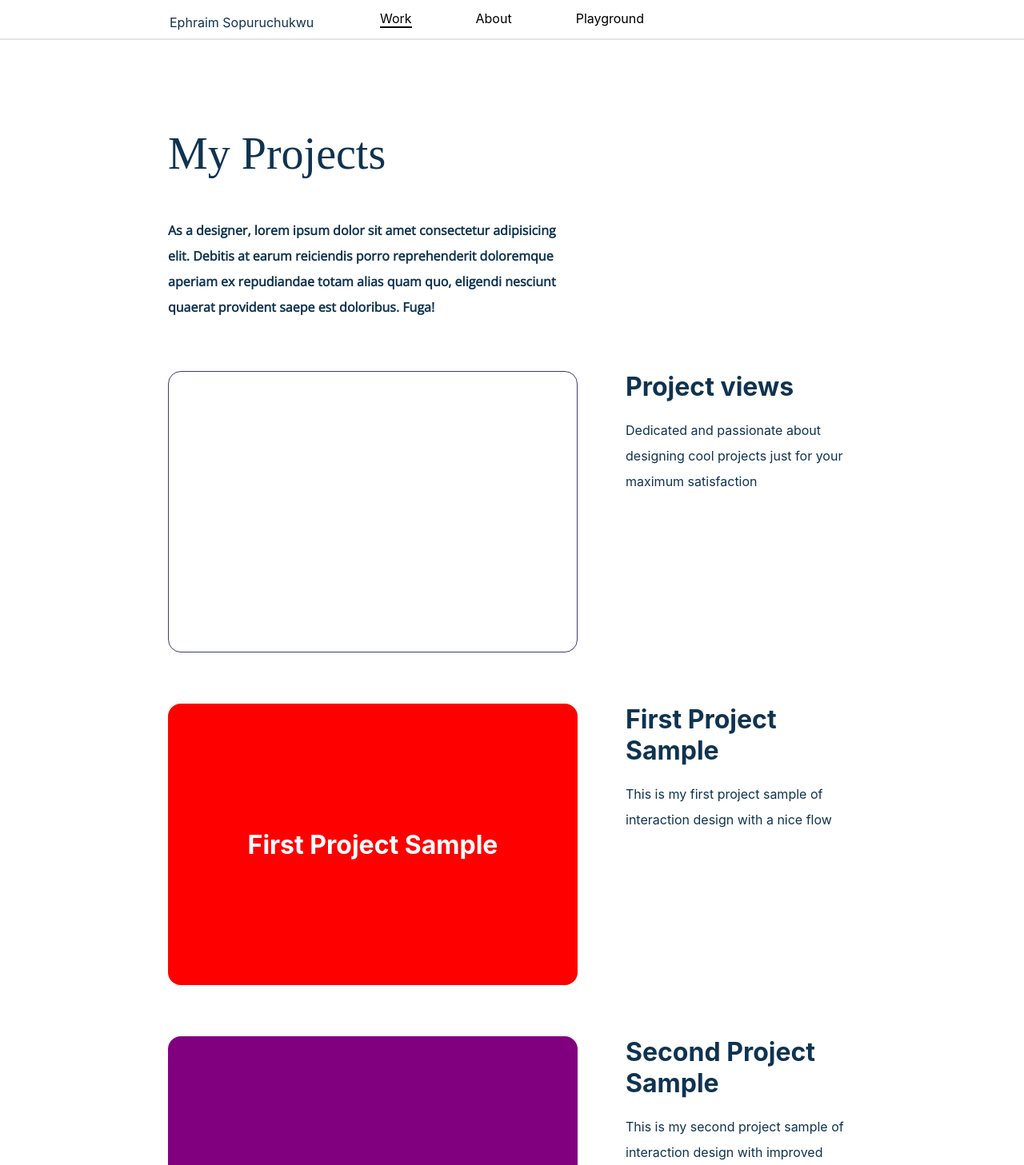
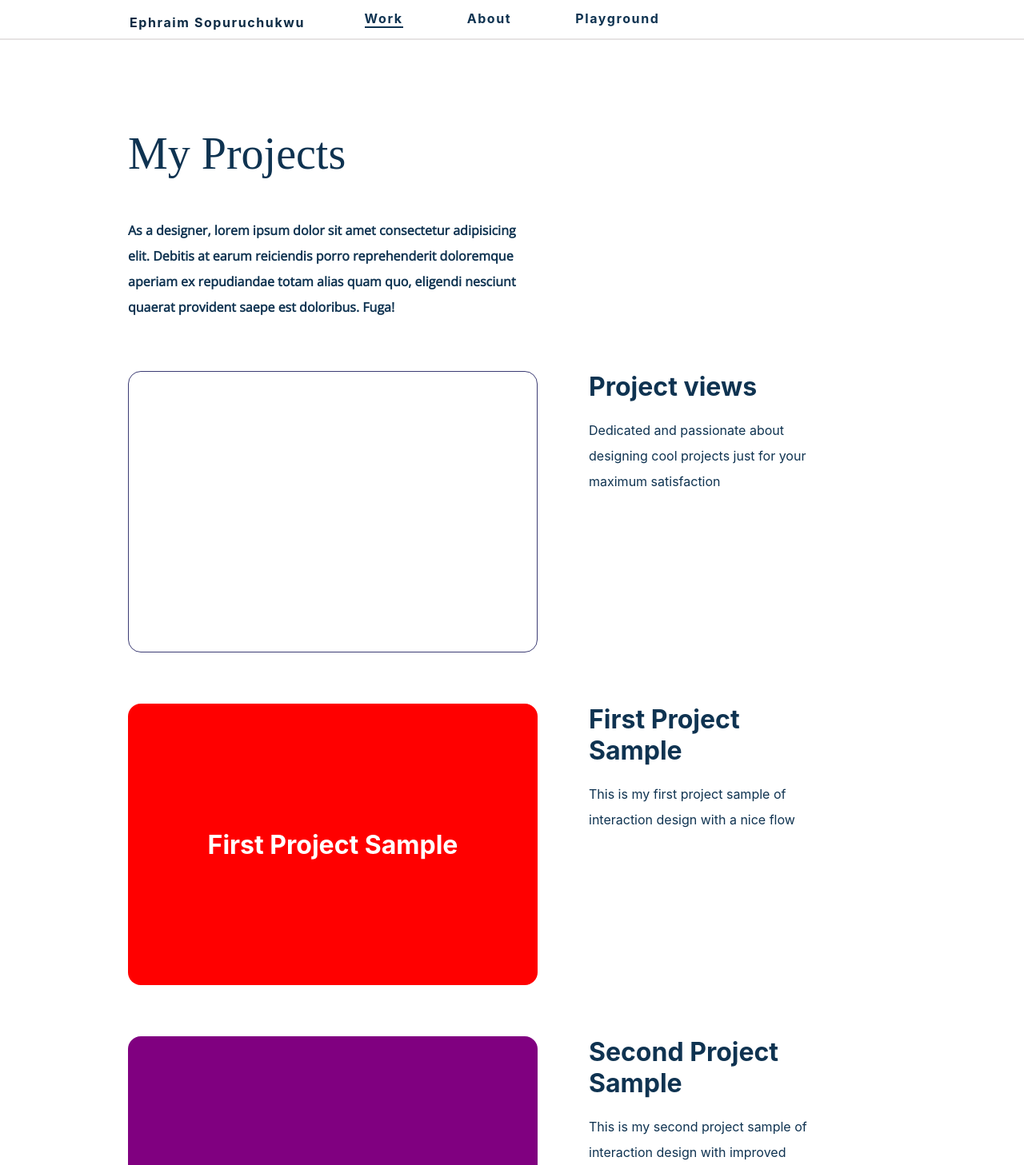
Before and after one commit to EECvision/animator, a React (Create React App) app: page /work in a window 1280 px wide. Shown: the top 1457 px of the page at 80% size. Built offline with nearby package versions, Linux system fonts and the light colour scheme; a web font is replaced by a local one.

Commit message:
update project section and logo color

```diff
--- a/src/components/flashbar/flashbar.component.jsx
+++ b/src/components/flashbar/flashbar.component.jsx
@@ -27,7 +27,7 @@ function FlashBar({ children }) {
         width: n.to([0, 1], [0, 100]).to(n => `${n.toFixed(2)}%`),
         height: '1.2rem',
         position: 'absolute',
-        background: 'rgb(240, 181, 55)'
+        background: '#4B9FE1'
       }} />
     </animated.div>
   )
--- a/src/components/link/link.module.css
+++ b/src/components/link/link.module.css
@@ -36,7 +36,7 @@
 }
 
 .link:hover .linkBg{
-  background:rgb(156, 184, 216);
+  background:rgb(105, 157, 216);
   padding: 1.5rem;
 }
 
@@ -45,3 +45,10 @@
   z-index: 1;
   color: white;
 }
+
+@media screen and (max-width: 425px){
+  .link:hover .linkBg{
+    background:rgb(156, 184, 216);
+    padding: 1.5rem;
+  }
+}
--- a/src/components/logo/logo.component.jsx
+++ b/src/components/logo/logo.component.jsx
@@ -25,8 +25,8 @@ const Logo = () => {
     transform: 'rotateY(0)',
     from: { transform: 'rotateX(125deg)' },
     config: { duration: 1500 },
-    reverse: flip,
-    reset: false,
+    // reverse: flip,
+    // reset: false,
   })
 
   const propsBottom = useSpring({
@@ -50,7 +50,7 @@ const Logo = () => {
       onMouseLeave={() => setFlip(false)}
       className={styles.logoContainer}
     >
-
+      <div className={styles.logoBackground}></div>
       <div className={styles.topWrapper}>
         <animated.div style={propsTop} className={styles.topContainer}>
           <div className={styles.top}>
--- a/src/components/logo/logo.module.css
+++ b/src/components/logo/logo.module.css
@@ -7,6 +7,15 @@
 .logoContainer {
   position: relative;
   right: -1rem;
+}
+
+.logoBackground {
+  width: 18rem;
+  height: 8rem;
+  background: rgb(114, 170, 233);
+  position: absolute;
+  top: -1rem;
+  left: -4rem;
 }
 
 .topWrapper {
@@ -25,7 +34,7 @@
 }
 
 .top {
-  background: teal;
+  background: #3778C2;
   width: 100%;
   height: 100%;
   display: flex;
@@ -92,7 +101,7 @@
   display: flex;
   align-items: center;
   justify-content: center;
-  background: teal;
+  background: #3778C2;
   width: 100%;
   height: 100%;
 }
@@ -118,7 +127,7 @@
   justify-content: center;
   width: 100%;
   height: 100%;
-  background: teal;
+  background: #3778C2;
 }
 
 .circleBottom {
@@ -160,7 +169,7 @@
   display: flex;
   align-items: center;
   justify-content: center;
-  background: teal;
+  background: #4B9FE1;
   border-radius: 0.3rem 1rem 3rem 0;
 }
 
@@ -177,7 +186,7 @@
   position: absolute;
   width: 0;
   height: 0;
-  border-bottom: 2.1rem solid teal;
+  border-bottom: 2.1rem solid #4B9FE1;
   border-left: 1.4rem solid transparent;
   left: -1.4rem;
   bottom: 0;
@@ -188,12 +197,20 @@
   width: 0;
   height: 0;
   border-right: 1.4rem solid transparent;
-  border-bottom: 2.1rem solid rgb(114, 170, 233);
+  border-bottom: 2.1rem solid #4B9FE1;
   left: 0;
   top: 0;
 }
 
 @media screen and (max-width: 425px) {
+  .logoContainer {
+    position: relative;
+    right: -1rem;
+    background: blue;
+    /* width: 100%; */
+    /* height: 12rem; */
+  }
+
   .topWrapper {
     width: 12rem;
     height: 1.5rem;
@@ -257,7 +274,7 @@
   }
 
   .triBottom {
-    border-bottom: 1.5rem solid teal;
+    border-bottom: 1.5rem solid #4B9FE1;
     border-left: 1rem solid transparent;
     left: -1rem;
   }
--- a/src/components/navbar/navbar/navbar.component.jsx
+++ b/src/components/navbar/navbar/navbar.component.jsx
@@ -147,7 +147,7 @@ function Navbar() {
           navlinks.map(({to, label, mark})=>(
             <Link key={to} to={`/${to}`} className={styles.link} >
               <div onMouseOver={()=>handleIn(mark)} onMouseLeave={()=>handleOut(mark)} onClick={()=>handleDraw({mId: mark, label: to})}>{label}</div>
-              <animated.div style={{width: props[mark].to(n=>`${n.toFixed(2)}%`) , height: '2px', background: 'black'}} />
+              <animated.div style={{width: props[mark].to(n=>`${n.toFixed(2)}%`) , height: '2px', background: 'rgb(15, 51, 81)'}} />
             </Link>
           ))
         }
--- a/src/components/navbar/navbar/navbar.module.css
+++ b/src/components/navbar/navbar/navbar.module.css
@@ -32,6 +32,10 @@
   color: black;
   font-size: 1rem;
   word-break: break-all;
+  font-weight: bold;
+  color: rgb(15, 51, 81);
+  letter-spacing: 0.1rem;
+
 }
 
 .link:last-child {
--- a/src/components/project/project.component.jsx
+++ b/src/components/project/project.component.jsx
@@ -1,14 +1,28 @@
 import styles from './project.module.css';
-import { animated } from 'react-spring';
+import { animated, useSpring, config } from 'react-spring';
+import { useState } from 'react';
 
 function Project({ id, name, description, image, props, viewId }) {
+  const [flip, setFlip] = useState(false);
+
+  const {o} = useSpring({
+    o: flip ? 1 : 0,
+    config: config.mollases,
+  });
 
   return (
     <animated.div
       className={styles.container}
       style={{ position: 'relative', bottom: props[id].to(i => `${i.toFixed(2)}rem`), marginBottom: id === 'd' ? 0 : null }}
     >
-      <div style={{ background: image }} className={styles.image}>{name}</div>
+      <div
+        onMouseOver={()=>{setFlip(true)}}
+        onMouseLeave={()=>{setFlip(false)}}
+        className={styles.imageContainer}
+      >
+        <animated.div style={{opacity: o.to([0, 1],[1, 0]).to(o => o.toFixed(2)), background: image }} className={styles.image}>{name}</animated.div>
+        <animated.div style={{opacity: o.to([0, 1],[0, 1]).to(o => o.toFixed(2))}} className={styles.imageOverlay}>{description}</animated.div>
+      </div>
       <div className={styles.text}>
         <h1>{name}</h1>
         <p>{description}</p>
--- a/src/components/project/project.module.css
+++ b/src/components/project/project.module.css
@@ -1,14 +1,44 @@
+* {
+  box-sizing: border-box;
+}
+
 .container {
   width: 100%;
   margin-bottom: 4rem;
   display: flex;
   align-items: flex-start;
-  justify-content: space-between;
+  justify-content: flex-start;
+}
+
+.imageContainer {
+  position: relative;
+  display: flex;
+  align-items: center;
+  justify-content: center;
+  width: 32rem;
+  height: 22rem;
+  margin-right: 4rem;
+}
+
+.imageOverlay {
+  position: absolute;
+  width: 100%;
+  height: 100%;
+  background: rgb(17, 10, 22);
+  border-radius: 1rem;
+  display: flex;
+  align-items: center;
+  justify-content: center;
+  font-size: 1.2rem;
+  color: white;
+  padding: 4rem;
+  text-align: center;
 }
 
 .image {
-  width: 32rem;
-  height: 22rem;
+  position: absolute;
+  width: 100%;
+  height: 100%;
   border-radius: 1rem;
   display: flex;
   align-items: center;
@@ -17,8 +47,9 @@
   font-weight: bold;
   color: white;
   padding: 1rem;
-  margin-right: 1rem;
   text-align: center;
+  /* background: red; */
+
 }
 
 .text {
--- a/src/pages/work-page/work.module.css
+++ b/src/pages/work-page/work.module.css
@@ -23,7 +23,7 @@ a {
   align-items: center;
   justify-content: flex-start;
   width: 100%;
-  max-width: 860px;
+  max-width: 960px;
 }
 
 .logo {
@@ -31,6 +31,11 @@ a {
   top: 0;
   left: 0;
   z-index: 50;
+  /* font-family: 'Halant', serif; */
+  font-weight: bold;
+  font-size: 1rem;
+  color: rgb(13, 43, 68);
+  letter-spacing: 0.1rem;
 }
 
 .main {
@@ -106,7 +111,7 @@ a {
   margin-top: 4rem;
   display: flex;
   align-items: flex-start;
-  justify-content: space-between;
+  justify-content: flex-start;
 }
 
 .projectImage {
@@ -120,7 +125,7 @@ a {
   font-weight: bold;
   color: white;
   padding: 1rem;
-  margin-right: 1rem;
+  margin-right: 4rem;
   border: 1px solid rgb(60, 60, 116);
 }
 
```
